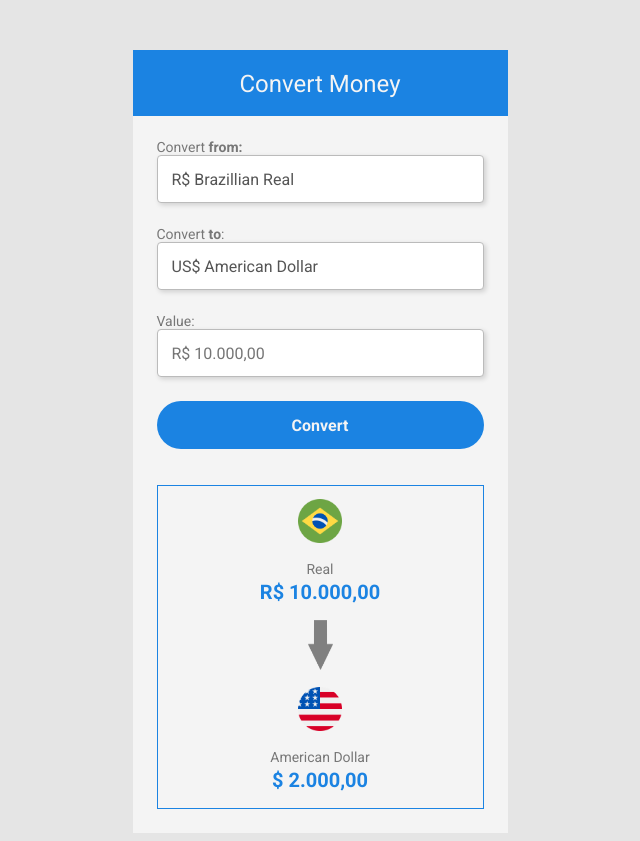
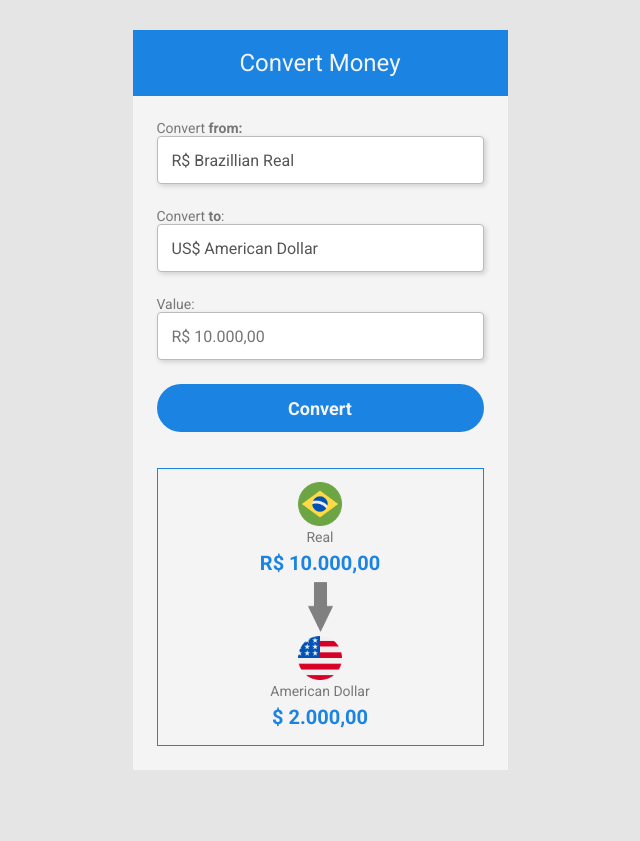
Before and after one commit to LiliKaori/Money-Conversor-projectJS, a plain HTML site: page index.html in a window 1280 px wide. Shown: the whole page, without its empty margins (320-960 px from the left). After the commit the page ends 800 px from the top, so only its background shows below. Drawn offline with Linux system fonts and the light colour scheme.

Commit message:
Melhorando CSS usando flexbox

```diff
--- a/Style.css
+++ b/Style.css
@@ -1,26 +1,30 @@
 *{
-    margin: none;
-    padding: none;
+    margin: 0;
+    padding: 0;
     box-sizing: border-box;
     font-family: 'Roboto', sans-serif;
     }
 
 body{
+    height: 100vh;
     background-color: #e5e5e5;
+    display: flex;
+    justify-content: center;
+    align-items: center;
 }
 
 .container{
     width: 375px;
     background-color: #F4F4F4;
-    margin: 0 auto;
-    margin-top: 50px;
+
 }
 
 header{
     background-color: #1B83E2;
     height: 66px;
+    display: flex;
+    justify-content: center;
     align-items: center;
-    margin-top: none;
 }
 
 h1{
@@ -28,8 +32,6 @@ h1{
     font-weight: normal;
     font-size: 24px;
     color: #F4F4F4;
-    text-align: center;
-    padding: 20px;
 }
 
 main{
@@ -41,7 +43,7 @@ label{
     font-weight: 400;
     font-size: 14px;
     color: #777777;
-    margin-top: 23px;
+    margin-top: 24px;
     display: block;
 
 }
@@ -61,7 +63,6 @@ select, input{
     appearance: none;
     padding: 14px;
     box-shadow: 2px 2px 5px rgba(0, 0, 0, 0.15);
-
 }
 
 p{
@@ -73,8 +74,7 @@ p{
 
 button{
     font-weight: 700;
-    font-size: 16px;
-    align-items: center;
+    font-size: 18px;
     color: #F4F4F4;
     background-color: #1B83E2;
     width: 100%;
@@ -97,19 +97,22 @@ section{
     border: 1px solid #1B83E2;
     margin-top: 36px;
     width: 100%;
-    text-align: center;
     padding: 13px;
+    display: flex;
+    flex-direction: column;
+    align-items: center;
+    gap:4px;
+}
+
+.currencyInfo{
+    display: flex;
+    flex-direction: column;
+    align-items: center;
+    gap: 3px;
 }
 
 .moneyValue{
     font-weight: 700;
     font-size: 20px;
-    align-items: center;
     color: #1B83E2;
-    margin-top: 3px;
 }
-
-.arrow{
-    margin: 13px 0px;
-
-}
--- a/index.html
+++ b/index.html
@@ -40,13 +40,14 @@
             </label>
 
 
-            <label for="inputReal">Value:</label>
-            <input id="inputReal" placeholder="R$ 10.000,00">
+            <label for="inputReal">Value:
+                <input id="inputReal" placeholder="R$ 10.000,00">
+            </label>
             <button id="convertButton" type="button">Convert</button>
 
             <section>
 
-                <div>
+                <div class="currencyInfo">
                     <img src="./Images/BR_icon.png" width="44px" alt="BR_icon">
                     <p>Real</p>
                     <p class="moneyValue" id="RealValueText">R$ 10.000,00</p>
@@ -54,7 +55,7 @@
 
                 <img class="arrow" src="./Images/Arrow-down.png" width="35px" height="50px" alt="arrow">
 
-                <div>
+                <div class="currencyInfo">
                     <img id="currencyImg" src="./Images/EUA_icon.png" width="44px" alt="EUA_icon">
                     <p id="currencyName">American Dollar</p>
                     <p class="moneyValue" id="currencyValueText">$ 2.000,00</p>
```
